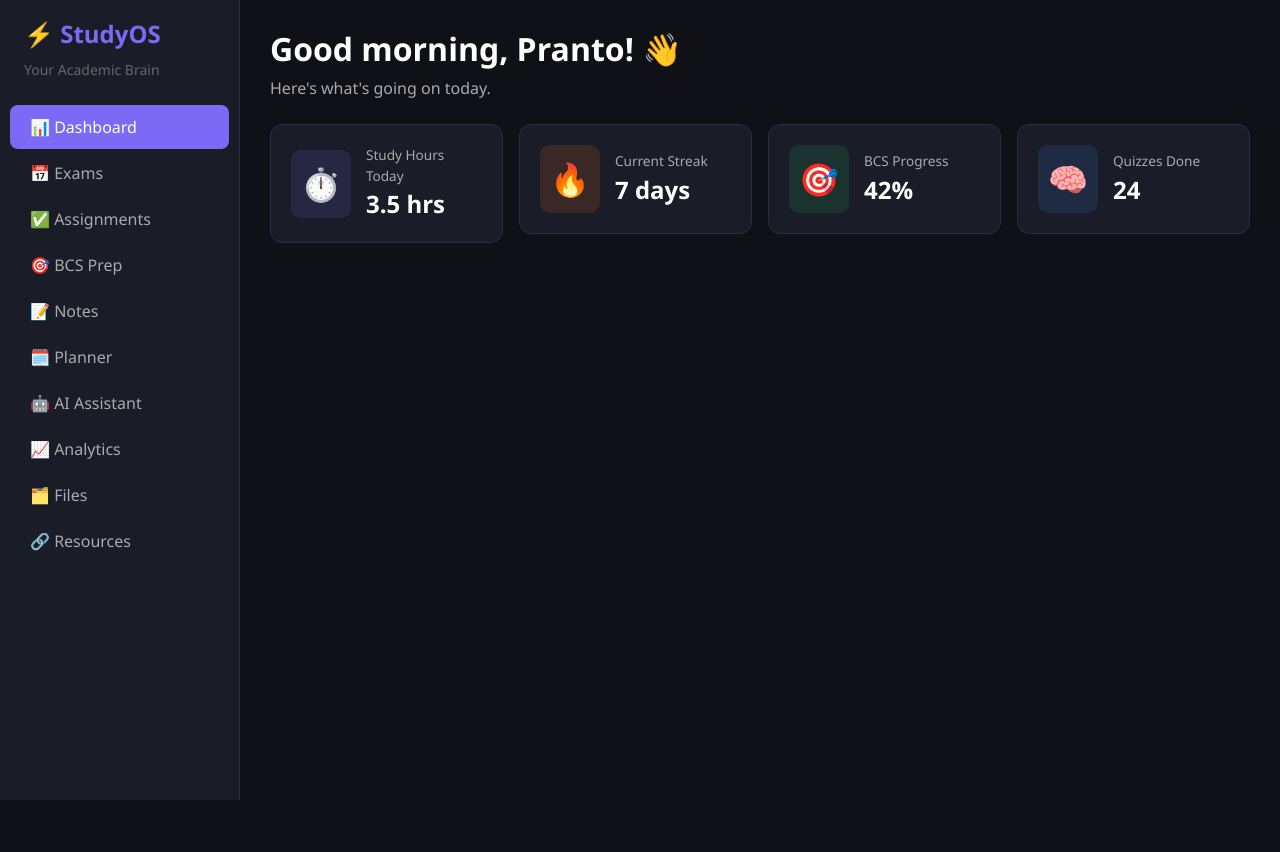
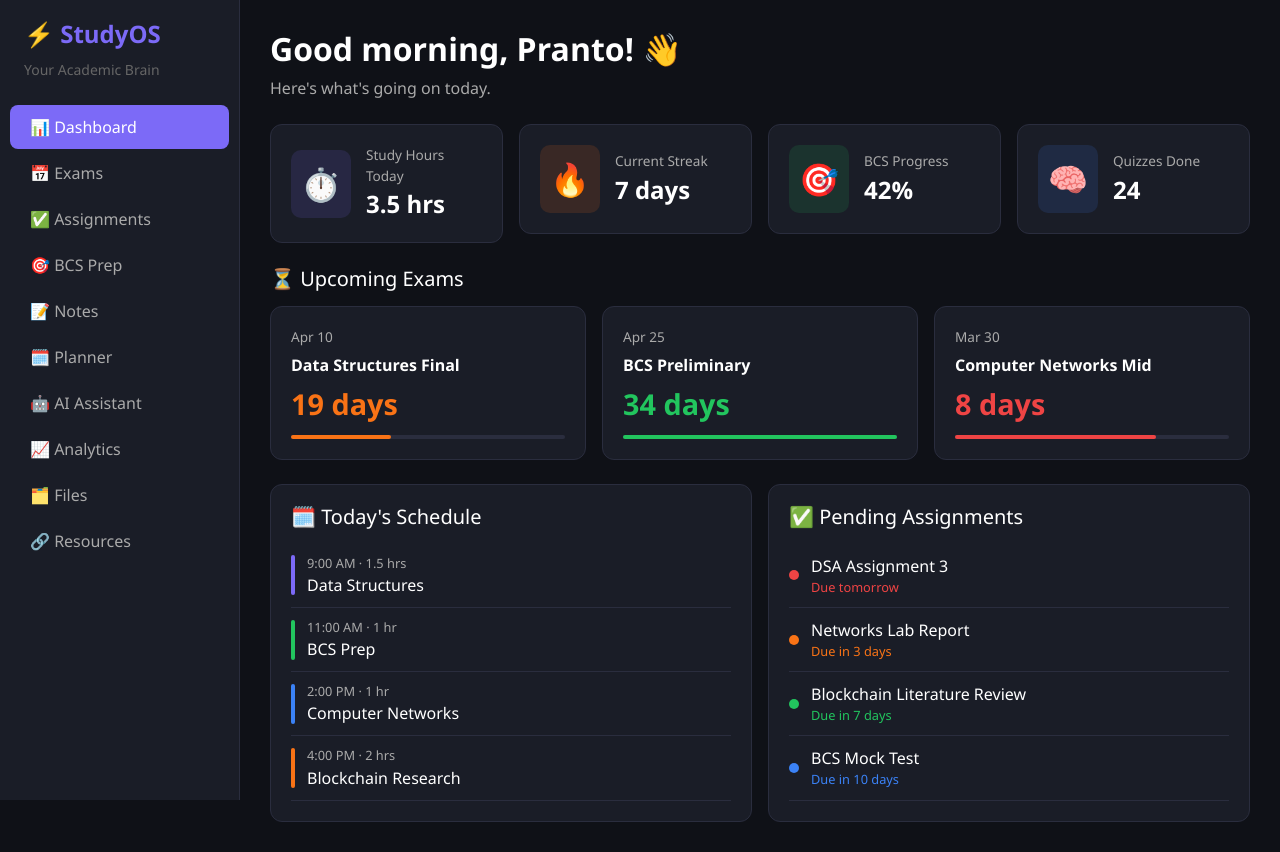
Before and after one commit to MdPrantoSikder/studyOS, a React app in the folder frontend/: page / in a window 1280 px wide. Before the commit the page ends 800 px from the top, so only its background shows below. Built offline with nearby package versions, Linux system fonts and the light colour scheme; the HTML template or start-up script is replaced by a standard one.

Commit message:
Update Dashboard

```diff
--- a/frontend/src/pages/Dashboard.jsx
+++ b/frontend/src/pages/Dashboard.jsx
@@ -43,7 +43,128 @@ function Dashboard() {
         <StatCard icon="🎯" label="BCS Progress"      value="42%"     color="#22c55e" />
         <StatCard icon="🧠" label="Quizzes Done"      value="24"      color="#3b82f6" />
       </div>
+      {/* Exam Countdowns */}
+      <div className="mb-4">
+        <h5 style={{ color: '#fff', marginBottom: '15px' }}>⏳ Upcoming Exams</h5>
+        <div className="row g-3">
+          {[
+            { name: 'Data Structures Final',  date: 'Apr 10', days: 19, color: '#f97316' },
+            { name: 'BCS Preliminary',        date: 'Apr 25', days: 34, color: '#22c55e' },
+            { name: 'Computer Networks Mid',  date: 'Mar 30', days: 8,  color: '#ef4444' },
+          ].map((exam) => (
+            <div className="col-md-4" key={exam.name}>
+              <div style={{
+                backgroundColor: '#1a1d27',
+                border: '1px solid #2a2d3e',
+                borderRadius: '12px',
+                padding: '20px',
+              }}>
+                <div style={{ color: '#aaa', fontSize: '0.85rem' }}>{exam.date}</div>
+                <div style={{ color: '#fff', fontWeight: 'bold', margin: '5px 0' }}>{exam.name}</div>
+                <div style={{
+                  color: exam.color,
+                  fontSize: '1.8rem',
+                  fontWeight: 'bold',
+                }}>
+                  {exam.days} days
+                </div>
+                <div style={{
+                  height: '4px',
+                  backgroundColor: '#2a2d3e',
+                  borderRadius: '2px',
+                  marginTop: '10px',
+                }}>
+                  <div style={{
+                    height: '100%',
+                    width: `${Math.min((30 - exam.days) / 30 * 100, 100)}%`,
+                    backgroundColor: exam.color,
+                    borderRadius: '2px',
+                  }} />
+                </div>
+              </div>
+            </div>
+          ))}
+        </div>
+      </div>
+      {/* Bottom Row — Schedule + Assignments */}
+      <div className="row g-3">
 
+        {/* Today's Schedule */}
+        <div className="col-md-6">
+          <div style={{
+            backgroundColor: '#1a1d27',
+            border: '1px solid #2a2d3e',
+            borderRadius: '12px',
+            padding: '20px',
+          }}>
+            <h5 style={{ color: '#fff', marginBottom: '15px' }}>🗓️ Today's Schedule</h5>
+            {[
+              { time: '9:00 AM',  subject: 'Data Structures',  duration: '1.5 hrs', color: '#7c6af7' },
+              { time: '11:00 AM', subject: 'BCS Prep',         duration: '1 hr',    color: '#22c55e' },
+              { time: '2:00 PM',  subject: 'Computer Networks', duration: '1 hr',   color: '#3b82f6' },
+              { time: '4:00 PM',  subject: 'Blockchain Research', duration: '2 hrs', color: '#f97316' },
+            ].map((block) => (
+              <div key={block.time} style={{
+                display: 'flex',
+                alignItems: 'center',
+                gap: '12px',
+                padding: '10px 0',
+                borderBottom: '1px solid #2a2d3e',
+              }}>
+                <div style={{
+                  width: '4px',
+                  height: '40px',
+                  backgroundColor: block.color,
+                  borderRadius: '2px',
+                }} />
+                <div>
+                  <div style={{ color: '#aaa', fontSize: '0.8rem' }}>{block.time} · {block.duration}</div>
+                  <div style={{ color: '#fff', fontWeight: '500' }}>{block.subject}</div>
+                </div>
+              </div>
+            ))}
+          </div>
+        </div>
+
+        {/* Pending Assignments */}
+        <div className="col-md-6">
+          <div style={{
+            backgroundColor: '#1a1d27',
+            border: '1px solid #2a2d3e',
+            borderRadius: '12px',
+            padding: '20px',
+          }}>
+            <h5 style={{ color: '#fff', marginBottom: '15px' }}>✅ Pending Assignments</h5>
+            {[
+              { title: 'DSA Assignment 3',       due: 'Due tomorrow',  urgency: '#ef4444' },
+              { title: 'Networks Lab Report',    due: 'Due in 3 days', urgency: '#f97316' },
+              { title: 'Blockchain Literature Review', due: 'Due in 7 days', urgency: '#22c55e' },
+              { title: 'BCS Mock Test',          due: 'Due in 10 days', urgency: '#3b82f6' },
+            ].map((task) => (
+              <div key={task.title} style={{
+                display: 'flex',
+                alignItems: 'center',
+                gap: '12px',
+                padding: '10px 0',
+                borderBottom: '1px solid #2a2d3e',
+              }}>
+                <div style={{
+                  width: '10px',
+                  height: '10px',
+                  borderRadius: '50%',
+                  backgroundColor: task.urgency,
+                  flexShrink: 0,
+                }} />
+                <div>
+                  <div style={{ color: '#fff', fontWeight: '500' }}>{task.title}</div>
+                  <div style={{ color: task.urgency, fontSize: '0.8rem' }}>{task.due}</div>
+                </div>
+              </div>
+            ))}
+          </div>
+        </div>
+
+      </div>
     </div>
   )
 }
```
